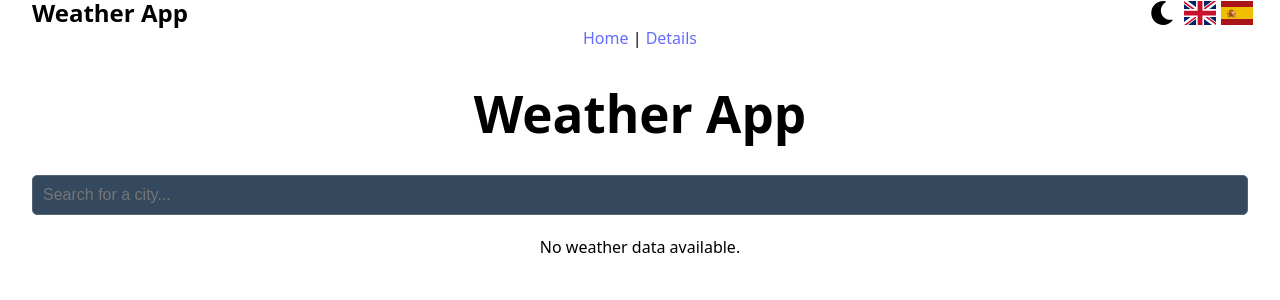
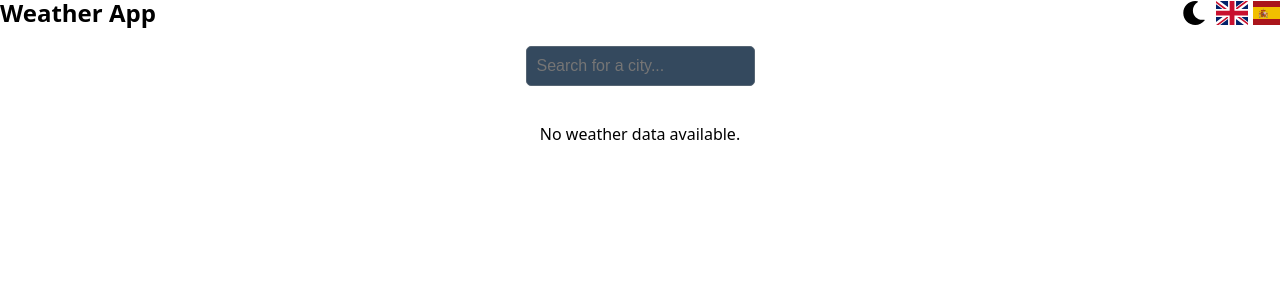
Before and after one commit to Ibrakara/react-weather-app, a React (Vite) app: page / in a window 1280 px wide. Shown: the top 300 px of the page. Built offline with nearby package versions, Linux system fonts and the light colour scheme; no server answers.

Commit message:
add class to main

```diff
--- a/src/App.css
+++ b/src/App.css
@@ -1,7 +1,9 @@
-#root {
-  margin: 0 auto;
-  text-align: center;
-  width: 100%;
-  height: 100vh;
-  padding: 0 2rem;
+.content {
+  display: flex;
+  flex-direction: column;
+  align-items: center;
+  width: 100vw;
+  min-height: 100vh;
+  box-sizing: border-box;
+  padding: var(--header-height) 1rem 1rem;
 }
--- a/src/App.jsx
+++ b/src/App.jsx
@@ -35,9 +35,7 @@ const App = () => {
   return (
     <>
       <Header />
-      <Link to="/">Home</Link> | <Link to="/detail/1">Details</Link>
-      <main>
-        <h1>Weather App</h1>
+      <main className="content">
         <Outlet />
       </main>
     </>
```
